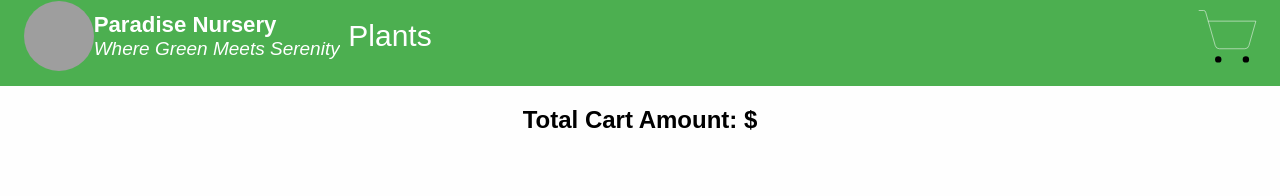
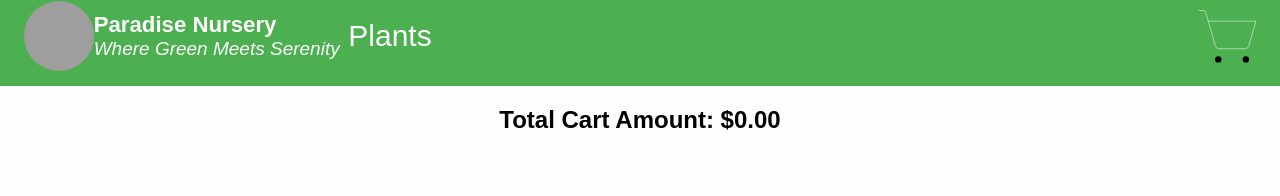
Before and after one commit to jeremycheongzm/IBM-Full-Stack-Software-Developer, a React (Vite) app in the folder 5. Developing Front-End Apps with React/e-plantShopping/: page / in a window 1280 px wide. Both pictures are taken after a click on the link 1231 px from the left and 850 px from the top of the page. Shown: the part 814-1010 px from the top of the page. Built offline with nearby package versions, Linux system fonts and the light colour scheme; grey boxes are pictures that could not be loaded.

Commit message:
update CartItem.jxs components

```diff
--- a/5. Developing Front-End Apps with React/e-plantShopping/src/CartItem.jsx
+++ b/5. Developing Front-End Apps with React/e-plantShopping/src/CartItem.jsx
@@ -9,27 +9,50 @@ const CartItem = ({ onContinueShopping }) => {
 
   // Calculate total amount for all products in the cart
   const calculateTotalAmount = () => {
+    let total = 0
 
+    cart.forEach(item => {
+      const quantity = item.quantity;
+      const cost = parseFloat(item.cost.substring(1));
+      total += quantity * cost
+    });
+    return total.toFixed(2);
   };
 
   const handleContinueShopping = (e) => {
-
+    alert('Functionality to be added for future reference');
   };
 
-
-
   const handleIncrement = (item) => {
+    dispatch(
+      updateQuantity({
+      name: item.name,
+      quantity: item.quantity + 1,
+      })
+    );
   };
 
   const handleDecrement = (item) => {
-
+   if (item.quantity > 1){
+    dispatch(
+      updateQuantity({
+        name: item.name,
+        quantity: item.quantity - 1,
+      })
+    );
+   } else{
+    dispatch(removeItem(item.name));
+   }
   };
 
   const handleRemove = (item) => {
+    dispatch(removeItem(item.name));
   };
 
   // Calculate total cost based on quantity for an item
   const calculateTotalCost = (item) => {
+    const cost = parseFloat(item.cost.substring(1));
+    return (item.quantity * cost).toFixed(2);
   };
 
   return (
```
